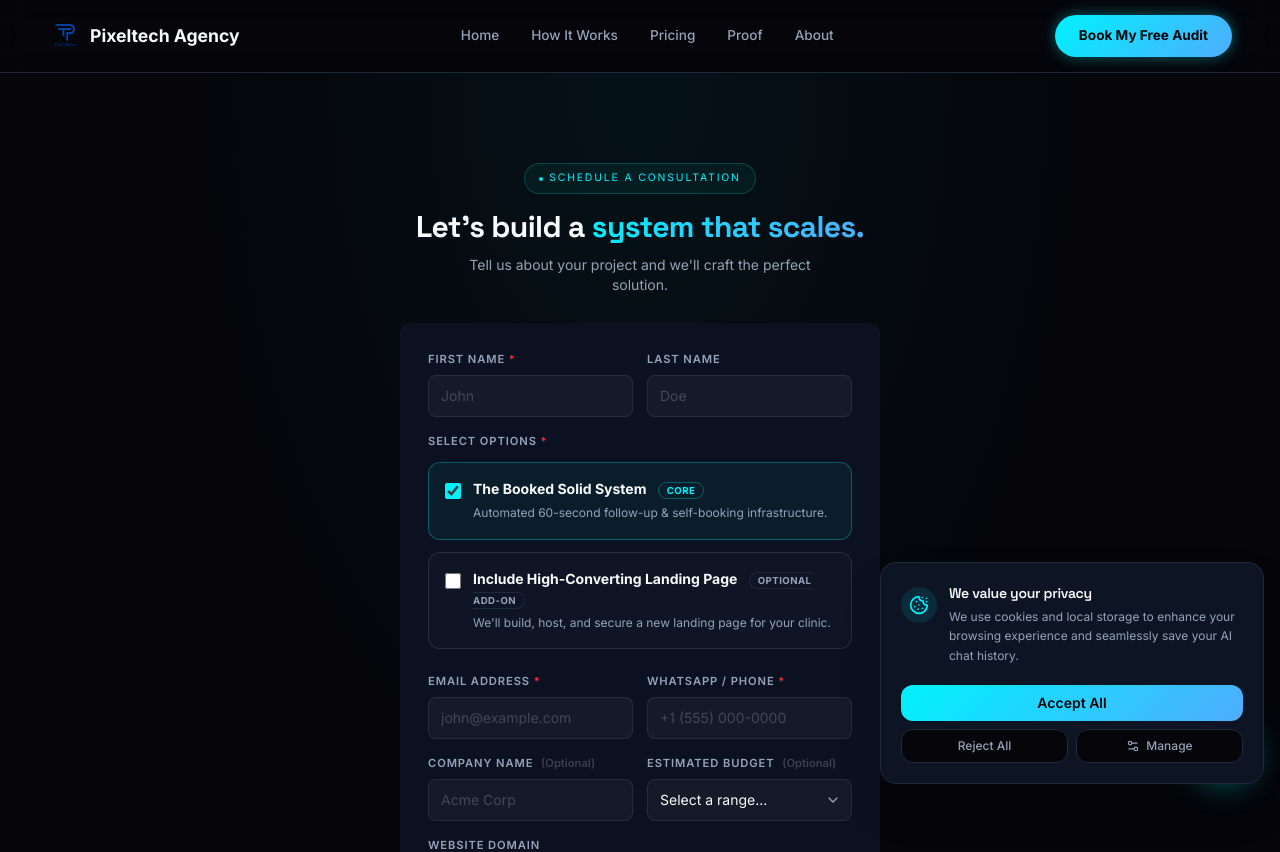
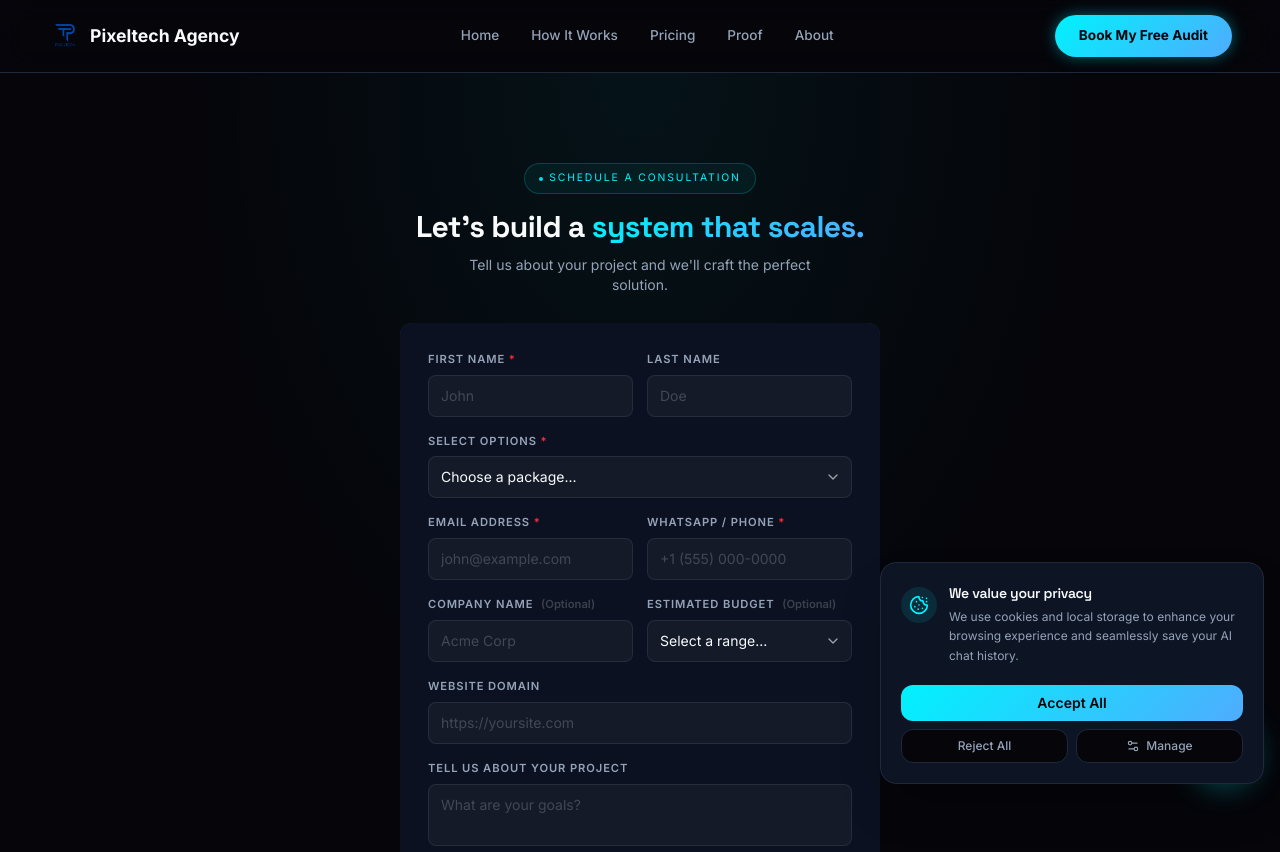
Before and after one commit to MAMuneebGhori/pixeltech-agency, a React (Vite) app in the folder pixel tech/: page /booking in a window 1280 px wide. Shown: the top 852 px of the page. Built offline with nearby package versions, Linux system fonts and the light colour scheme; a web font is replaced by a local one.

Commit message:
Convert Select Options checkboxes to Shadcn Select dropdown

```diff
--- a/pixel tech/src/pages/Booking.jsx
+++ b/pixel tech/src/pages/Booking.jsx
@@ -18,7 +18,7 @@ export default function Booking() {
     budget: '',
     website: '',
     goal: '',
-    wantsLandingPage: false
+    selectedPackage: ''
   });
   const [isSubmitting, setIsSubmitting] = useState(false);
   const [isSuccess, setIsSuccess] = useState(false);
@@ -49,8 +49,12 @@ export default function Booking() {
       alert('Please fill out your name, email, and WhatsApp number.');
       return;
     }
-    if (formData.wantsLandingPage && !formData.website) {
+    if (formData.selectedPackage === 'core_and_landing_page' && !formData.website) {
       alert('Please enter your existing Website Domain so we know what needs replacing.');
+      return;
+    }
+    if (!formData.selectedPackage) {
+      alert('Please select a package.');
       return;
     }
 
@@ -73,7 +77,7 @@ export default function Booking() {
           company: formData.company,
           budget: formData.budget,
           website: formData.website,
-          service: formData.wantsLandingPage ? 'Booked Solid System + Landing Page' : 'Booked Solid System',
+          service: formData.selectedPackage === 'core_and_landing_page' ? 'Booked Solid System + Landing Page' : 'Booked Solid System',
           goal: formData.goal,
           source: 'Booking Form'
         })
@@ -145,30 +149,17 @@ export default function Booking() {
                 </div>
 
               {/* Services Selection */}
-              <div className="grid gap-3 mb-2">
+              <div className="grid gap-1.5">
                 <label className="text-[0.7rem] font-semibold text-mut uppercase tracking-[0.08em]">Select Options <span className="text-red-500">*</span></label>
-
-                {/* Booked Solid System (Required) */}
-                <label className="flex items-start gap-3 p-4 rounded-xl border border-accent/30 bg-accent/5 cursor-not-allowed">
-                  <div className="mt-0.5 flex-shrink-0">
-                    <input type="checkbox" checked readOnly className="w-4 h-4 accent-accent" />
-                  </div>
-                  <div>
-                    <div className="font-bold text-ink text-sm">The Booked Solid System <span className="ml-2 text-[0.6rem] uppercase tracking-wider text-accent border border-accent/30 px-2 py-0.5 rounded-full">Core</span></div>
-                    <div className="text-mut text-xs mt-1 leading-relaxed">Automated 60-second follow-up & self-booking infrastructure.</div>
-                  </div>
-                </label>
-
-                {/* Landing Page Add-on (Optional) */}
-                <label className={`flex items-start gap-3 p-4 rounded-xl border cursor-pointer transition-colors ${formData.wantsLandingPage ? 'border-accent/40 bg-accent/[0.03]' : 'border-white/10 bg-white/[0.02] hover:border-white/20'}`}>
-                  <div className="mt-0.5 flex-shrink-0">
-                    <input type="checkbox" name="wantsLandingPage" checked={formData.wantsLandingPage} onChange={(e) => setFormData({...formData, wantsLandingPage: e.target.checked})} className="w-4 h-4 accent-accent" />
-                  </div>
-                  <div>
-                    <div className="font-bold text-ink text-sm">Include High-Converting Landing Page <span className="ml-2 text-[0.6rem] uppercase tracking-wider text-mut border border-line px-2 py-0.5 rounded-full">Optional Add-on</span></div>
-                    <div className="text-mut text-xs mt-1 leading-relaxed">We'll build, host, and secure a new landing page for your clinic.</div>
-                  </div>
-                </label>
+                <Select required value={formData.selectedPackage} onValueChange={(val) => setFormData({...formData, selectedPackage: val})}>
+                  <SelectTrigger className="w-full h-[42px] bg-white/[0.04] border-white/[0.08] rounded-lg px-3 py-2.5 text-sm focus-visible:border-accent/60 focus-visible:bg-white/[0.06] transition-all duration-300 text-ink">
+                    <SelectValue placeholder="Choose a package..." />
+                  </SelectTrigger>
+                  <SelectContent>
+                    <SelectItem value="core">The Booked Solid System (Core)</SelectItem>
+                    <SelectItem value="core_and_landing_page">Booked Solid System + Landing Page Add-on</SelectItem>
+                  </SelectContent>
+                </Select>
               </div>
 
               {/* Email and Phone */}
@@ -208,14 +199,14 @@ export default function Booking() {
               {/* Website */}
               <div className="grid gap-1.5 transition-all duration-300">
                 <label className="text-[0.7rem] font-semibold text-mut uppercase tracking-[0.08em]">
-                  Website Domain {formData.wantsLandingPage && <span className="text-red-500">*</span>}
+                  Website Domain {formData.selectedPackage === 'core_and_landing_page' && <span className="text-red-500">*</span>}
                 </label>
                 <input
                   type="url"
                   name="website"
                   value={formData.website}
                   onChange={handleInputChange}
-                  required={formData.wantsLandingPage}
+                  required={formData.selectedPackage === 'core_and_landing_page'}
                   className="w-full bg-white/[0.04] border border-white/[0.08] rounded-lg px-3 py-2.5 text-sm focus:outline-none focus:border-accent/60 focus:bg-white/[0.06] transition-all duration-300 text-ink placeholder-white/20"
                   placeholder="https://yoursite.com"
                 />
```
